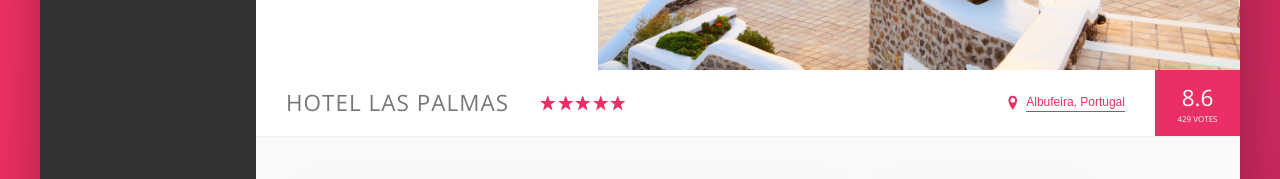
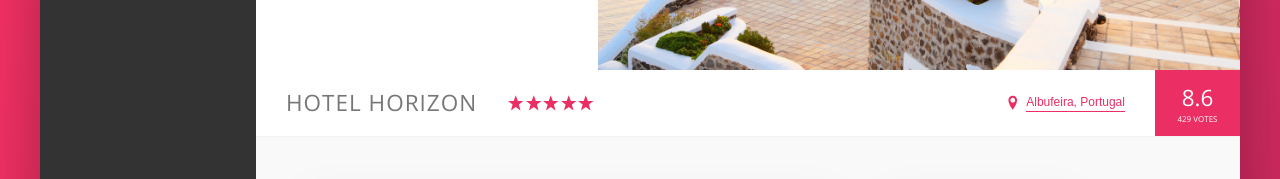
Before and after one commit to noval232/background-generator, a website: page index.html in a window 1280 px wide. Shown: the part 465-644 px from the top of the page. Drawn offline with nearby package versions, Linux system fonts and the light colour scheme.

Commit message:
change title from las palmas to horizon

```diff
--- a/index.html
+++ b/index.html
@@ -104,7 +104,7 @@
 
                     <div class="overview">
                         <h1 class="overview__heading">
-                            Hotel Las Palmas
+                            Hotel Horizon
                         </h1>
 
                         <div class="overview__stars">
```
